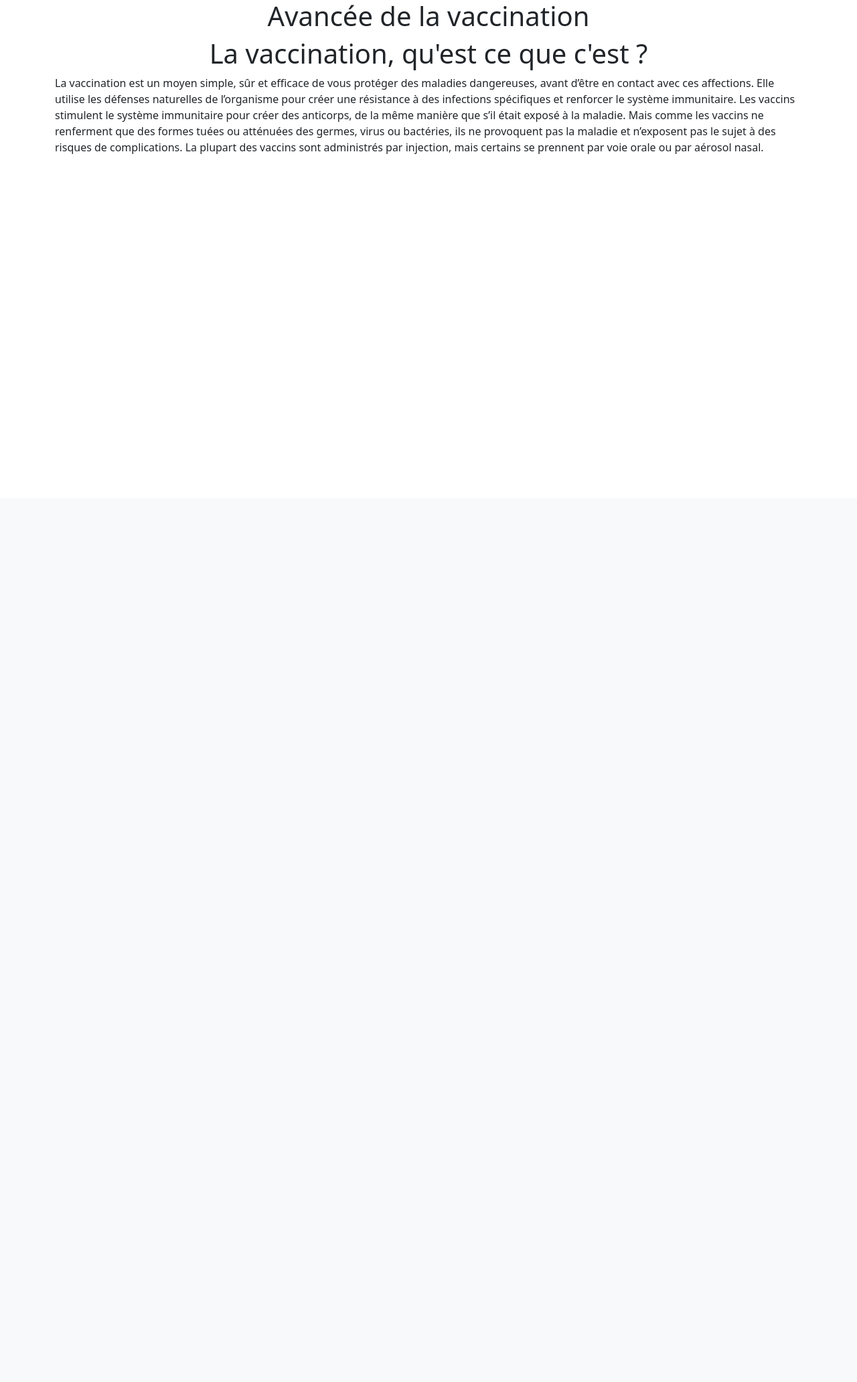
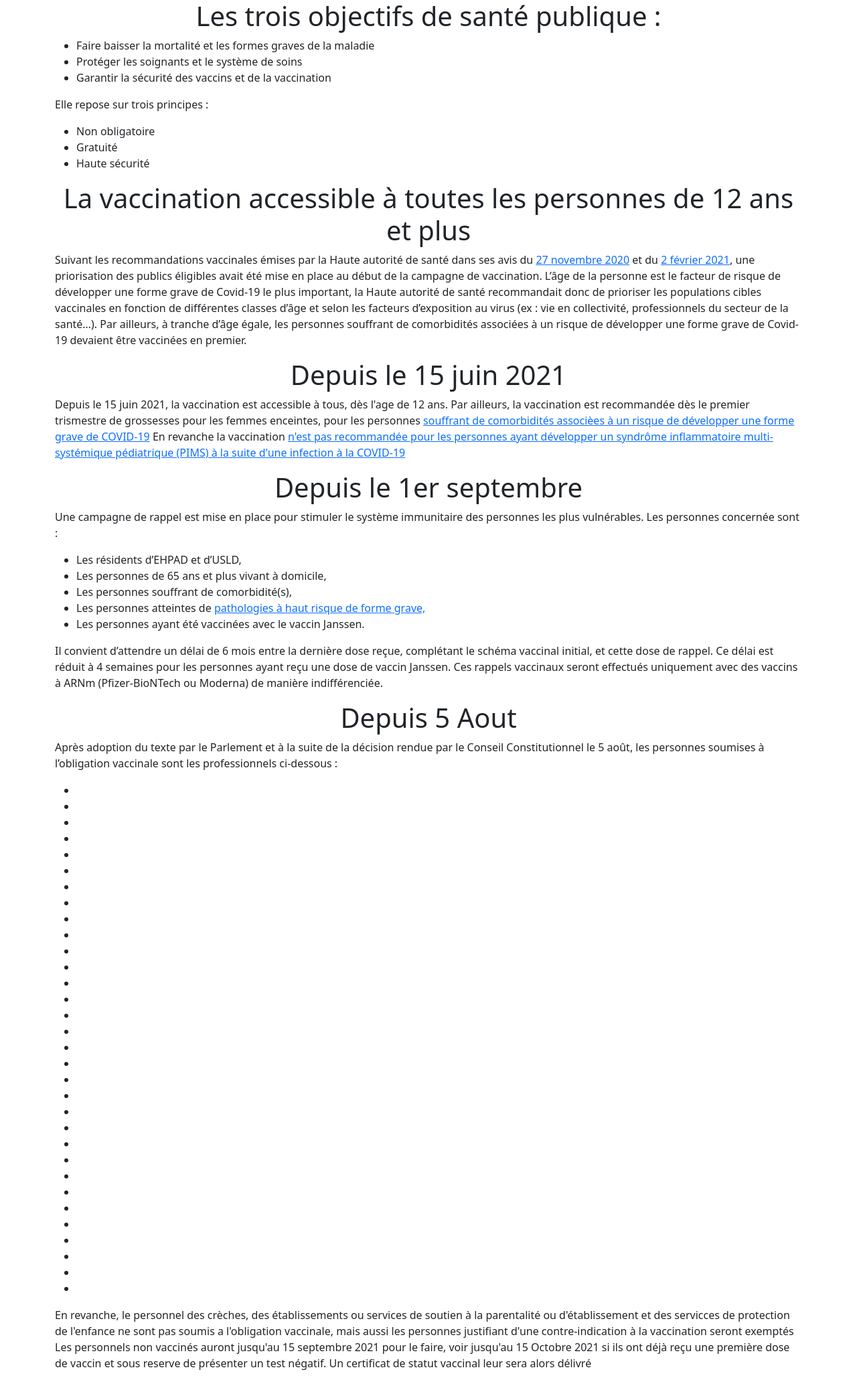
Before and after one commit to Deltouille/symfonyConceptionDigitale, a Symfony app: template templates/default/avance.html.twig in a window 1280 px wide. Shown: the part 56-2120 px from the top of the page at 67% size. Before the commit the page ends 286 px from the top, so only its background shows below. Run offline with Twig, Linux system fonts and the light colour scheme; the template is opened without the code that fills it, so the values that code supplies are empty; some libraries are stand-ins or nearby versions.

Commit message:
commit
réalisation de la page "avancée de la vaccination"

```diff
--- a/templates/default/avance.html.twig
+++ b/templates/default/avance.html.twig
@@ -3,10 +3,76 @@
 {% block title %}Hello AdministrationController!{% endblock %}
 
 {% block body %}
-<h1 align="center">Avancée de la vaccination </h1>
-<h1 align="center">La vaccination, qu'est ce que c'est ?</h1>
-<p>La vaccination est un moyen simple, sûr et efficace de vous protéger des maladies dangereuses, avant d’être en contact avec ces affections. Elle utilise les défenses naturelles de l’organisme pour créer une résistance à des infections spécifiques et renforcer le système immunitaire.
-Les vaccins stimulent le système immunitaire pour créer des anticorps, de la même manière que s’il était exposé à la maladie. Mais comme les vaccins ne renferment que des formes tuées ou atténuées des germes, virus ou bactéries, ils ne provoquent pas la maladie et n’exposent pas le sujet à des risques de complications.
-La plupart des vaccins sont administrés par injection, mais certains se prennent par voie orale ou par aérosol nasal.</p>
+<h1 align="center">Les trois objectifs de santé publique :</h1>
+<ul>
+    <li>Faire baisser la mortalité et les formes graves de la maladie</li>
+    <li>Protéger les soignants et le système de soins</li>
+    <li>Garantir la sécurité des vaccins et de la vaccination</li>
+</ul>
+<p>Elle repose sur trois principes : </p>
+<ul>
+    <li>Non obligatoire</li>
+    <li>Gratuité</li>
+    <li>Haute sécurité</li>
+</ul>
+<h1 align="center">La vaccination accessible à toutes les personnes de 12 ans et plus</h1>
+<p>Suivant les recommandations vaccinales émises par la Haute autorité de santé dans ses avis du <a href="https://www.has-sante.fr/jcms/p_3221338/fr/strategie-de-vaccination-contre-le-sars-cov-2-recommandations-preliminaires-sur-la-strategie-de-priorisation-des-populations-a-vacciner#ancreDocAss">27 novembre 2020</a> et du <a href="https://www.has-sante.fr/jcms/p_3235868/fr/strategie-de-vaccination-contre-la-covid-19-place-du-covid-19-vaccine-astrazeneca-dans-la-strategie">2 février 2021</a>, une priorisation des publics éligibles avait été mise en place au début de la campagne de vaccination.
+L’âge de la personne est le facteur de risque de développer une forme grave de Covid-19 le plus important, la Haute autorité de santé recommandait donc de prioriser les populations cibles vaccinales en fonction de différentes classes d’âge et selon les facteurs d’exposition au virus (ex : vie en collectivité, professionnels du secteur de la santé…).
+Par ailleurs, à tranche d’âge égale, les personnes souffrant de comorbidités associées à un risque de développer une forme grave de Covid-19 devaient être vaccinées en premier.</p>
 
+<h1 align="center">Depuis le 15 juin 2021</h1>
+<p>Depuis le 15 juin 2021, la vaccination est accessible à tous, dès l'age de 12 ans.
+Par ailleurs, la vaccination est recommandée dès le premier trismestre de grossesses pour les femmes enceintes, pour les personnes <a href="https://solidarites-sante.gouv.fr/grands-dossiers/vaccin-covid-19/publics-prioritaires-vaccin-covid-19#comorbidites">souffrant de comorbidités associèes à un risque de développer une forme grave de COVID-19</a>
+En revanche la vaccination <a href="https://solidarites-sante.gouv.fr/IMG/pdf/avis_du_cosv_11_juin_2021_-_vaccination_des_enfants_ayant_fait_un_pims.pdf">n'est pas recommandée pour les personnes ayant développer un syndrôme inflammatoire multi-systémique pédiatrique (PIMS) à la suite d'une infection à la COVID-19</a> </p>
+
+<h1 align="center">Depuis le 1er septembre</h1>
+<p>Une campagne de rappel est mise en place pour stimuler le système immunitaire des personnes les plus vulnérables. Les personnes concernée sont :</p>
+<ul>
+    <li>Les résidents d’EHPAD et d’USLD,</li>
+    <li>Les personnes de 65 ans et plus vivant à domicile,</li>
+    <li>Les personnes souffrant de comorbidité(s),</li>
+    <li>Les personnes atteintes de <a href="https://solidarites-sante.gouv.fr/grands-dossiers/vaccin-covid-19/publics-prioritaires-vaccin-covid-19#comorbidites"> pathologies à haut risque de forme grave,</a></li>
+    <li>Les personnes ayant été vaccinées avec le vaccin Janssen.</li>
+</ul>
+<p>Il convient d’attendre un délai de 6 mois entre la dernière dose reçue, complétant le schéma vaccinal initial, et cette dose de rappel. Ce délai est réduit à 4 semaines pour les personnes ayant reçu une dose de vaccin Janssen.
+Ces rappels vaccinaux seront effectués uniquement avec des vaccins à ARNm (Pfizer-BioNTech ou Moderna) de manière indifférenciée.</p>
+
+<h1 align="center">Depuis 5 Aout </h1>
+<p>Après adoption du texte par le Parlement et à la suite de la décision rendue par le Conseil Constitutionnel le 5 août, les personnes soumises à l’obligation vaccinale sont les professionnels ci-dessous :</p>
+<ul>
+    <li></li>
+    <li></li>
+    <li></li>
+    <li></li>
+    <li></li>
+    <li></li>
+    <li></li>
+    <li></li>
+    <li></li>
+    <li></li>
+    <li></li>
+    <li></li>
+    <li></li>
+    <li></li>
+    <li></li>
+    <li></li>
+    <li></li>
+    <li></li>
+    <li></li>
+    <li></li>
+    <li></li>
+    <li></li>
+    <li></li>
+    <li></li>
+    <li></li>
+    <li></li>
+    <li></li>
+    <li></li>
+    <li></li>
+    <li></li>
+    <li></li>
+    <li></li>
+</ul>
+<p>En revanche, le personnel des crèches, des établissements ou services de soutien à la parentalité ou d'établissement et des servicces de protection de l'enfance ne sont pas soumis a l'obligation vaccinale, mais aussi les personnes justifiant d'une contre-indication à la vaccination seront exemptés
+Les personnels non vaccinés auront jusqu'au 15 septembre 2021 pour le faire, voir jusqu'au 15 Octobre 2021 si ils ont déjà reçu une première dose de vaccin et sous reserve de présenter un test négatif. Un certificat de statut vaccinal leur sera alors délivré</p>
 {% endblock %}
```
